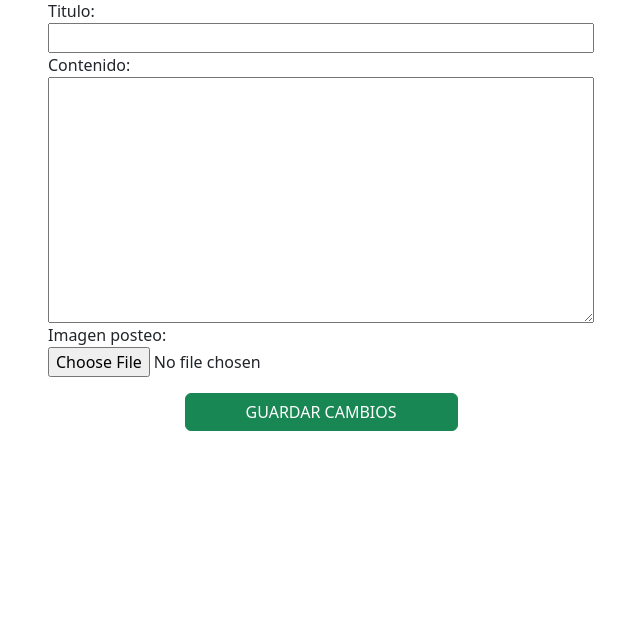
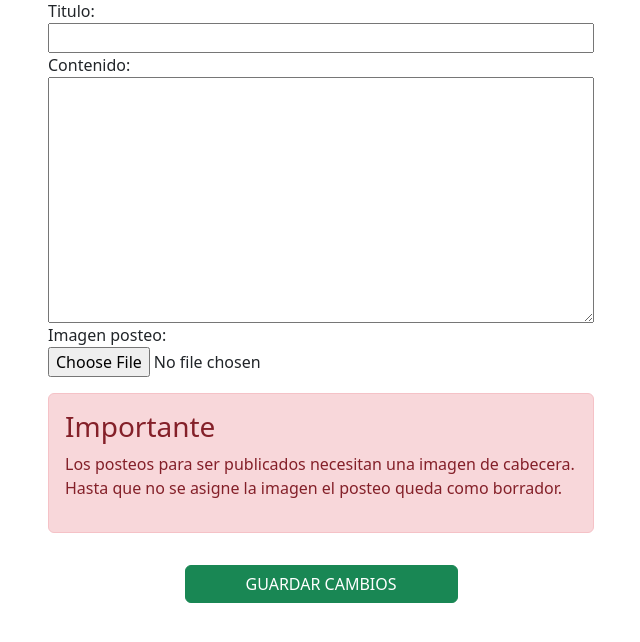
Before and after one commit to juanpafittipaldi/Blog_Final, a Django app: page /posteo/nuevo/ in a window 1280 px wide. Shown: the part 143-785 px from the top of the page, without its empty margins (319-959 px from the left). Run offline with Django 4.2, Linux system fonts and the light colour scheme; a user stored in the database is signed in; some libraries are stand-ins or nearby versions.

Commit message:
Jose: RESUELTO = Solucionado el tema de los post sin imagen. Hasta tanto no se le asigna la imagen no aplica el metodo publicar del modelo posteo. Se añadió el mensaje correspondiente para el usario.

```diff
--- a/AppBlog/templates/html/editar_posteo.html
+++ b/AppBlog/templates/html/editar_posteo.html
@@ -7,6 +7,10 @@
         {% csrf_token %}
         {{ form.media }}
         {{ form }}
+        <div class="alert alert-danger mt-3" role="alert">
+            <h3>Importante</h3>
+            <p>Los posteos para ser publicados necesitan una imagen de cabecera. <br>Hasta que no se asigne la imagen el posteo queda como borrador.<p>
+        </div>
         <button type="submit" class="btn btn-success mt-3 d-grid gap-2 col-6 mx-auto">GUARDAR CAMBIOS</button>
     </form>
 {% endblock %}
--- a/AppBlog/views.py
+++ b/AppBlog/views.py
@@ -52,8 +52,11 @@ def posteo_borradores(request):
 #Create
 def publicar_posteo(request, pk):
     posteo = get_object_or_404(Posteo, pk=pk)
-    posteo.publicar()
-    return redirect('lista_posteos')
+    if posteo.imagen_posteo:
+        posteo.publicar()
+        return redirect('lista_posteos')
+    else:
+        return editar_posteo(request, pk)
 @login_required
 #Delete
 def eliminar_posteo(request, pk):
```
Also changed, not shown: AppBlog/templates/html/paginacion.html (added, +21 -0 lines), db.sqlite3, media/media/265x235_v3.jpg (added), media/media/FVJHScyXEAIkq5J.jpg (added), media/media/FVQJyi3WYAIFI4n.jpg (added), media/media/ROSASG.jpg (added), media/media/cohete_A7A9Ek9.jpg (added), media/media/logo-removebg-preview.png (added), media/media/miembro-2.jpg (added), media/media/pexels-pixabay-2156.jpg (added), media/media/pexels-pixabay-73910.jpg (added), media/media/pexels-spacex-60130.jpg (added), media/media/playa6_1gGplfV.jpg (added), media/media/playa6_dSUd8ZC.jpg (added), 1 more files.
